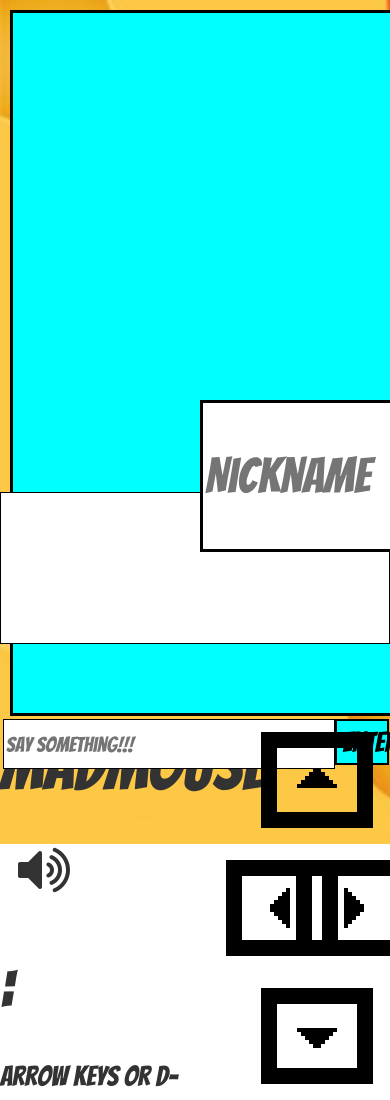
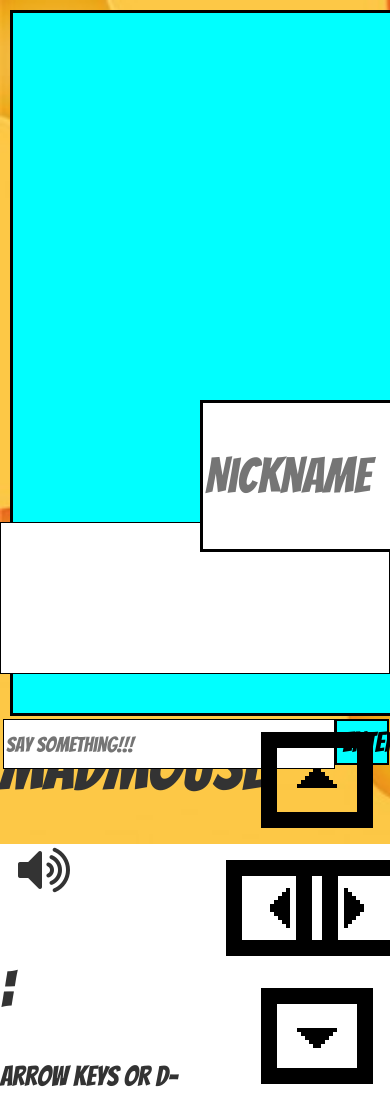
Before and after one commit to KFarm93/madmouse, a website: page public/index.html in a window 390 px wide. Shown: the top 1100 px of the page. Drawn offline with nearby package versions, Linux system fonts and the light colour scheme; no server answers.

Commit message:
same problem

```diff
--- a/public/style.css
+++ b/public/style.css
@@ -237,7 +237,7 @@ body {
   #messageDiv {
     font-family: 'Bangers', cursive;
     font-size: 2em;
-    bottom: 200px;
+    bottom: 170px;
     left: 0px;
     width: 100%;
     height: 18%;
```
